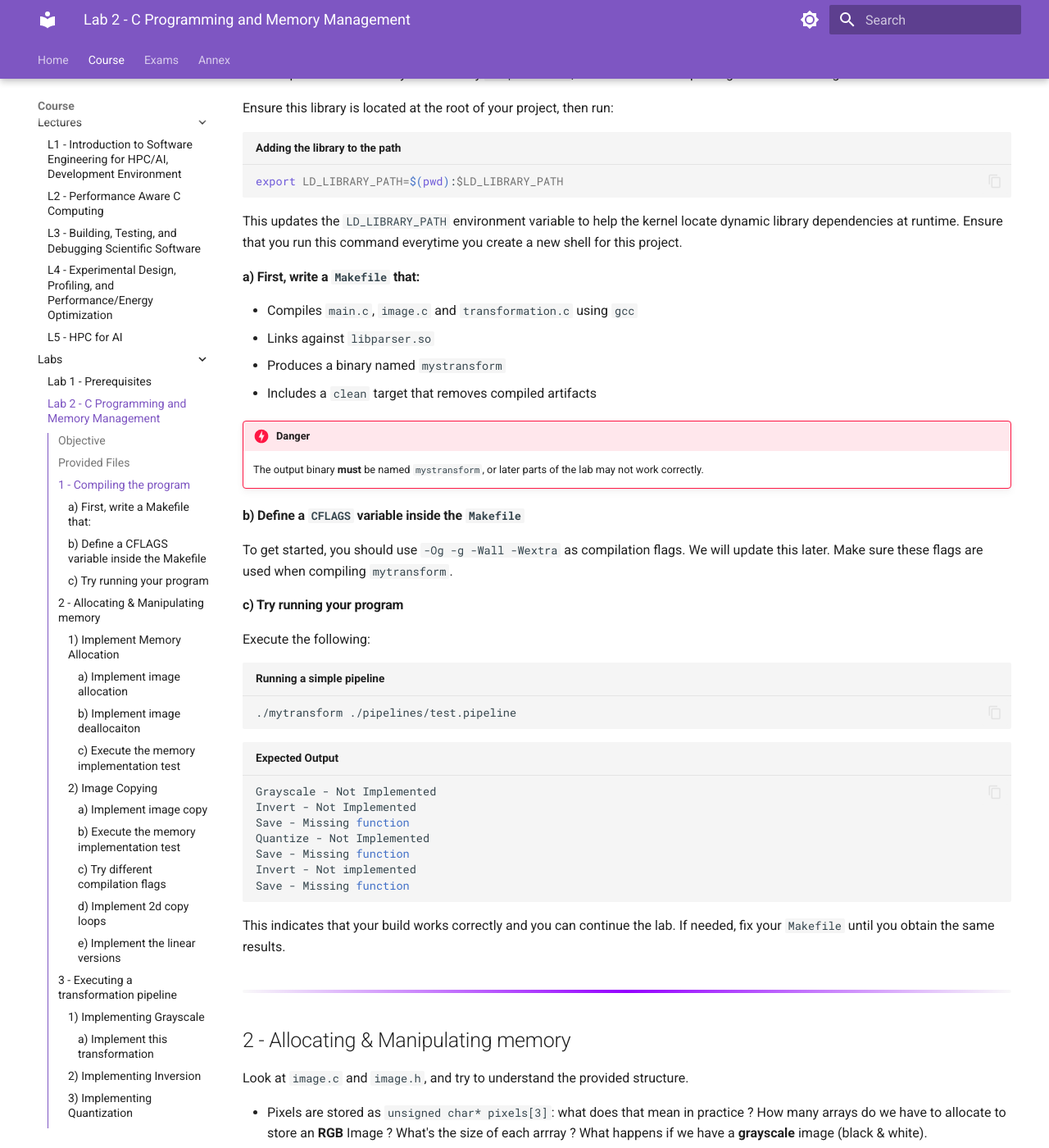
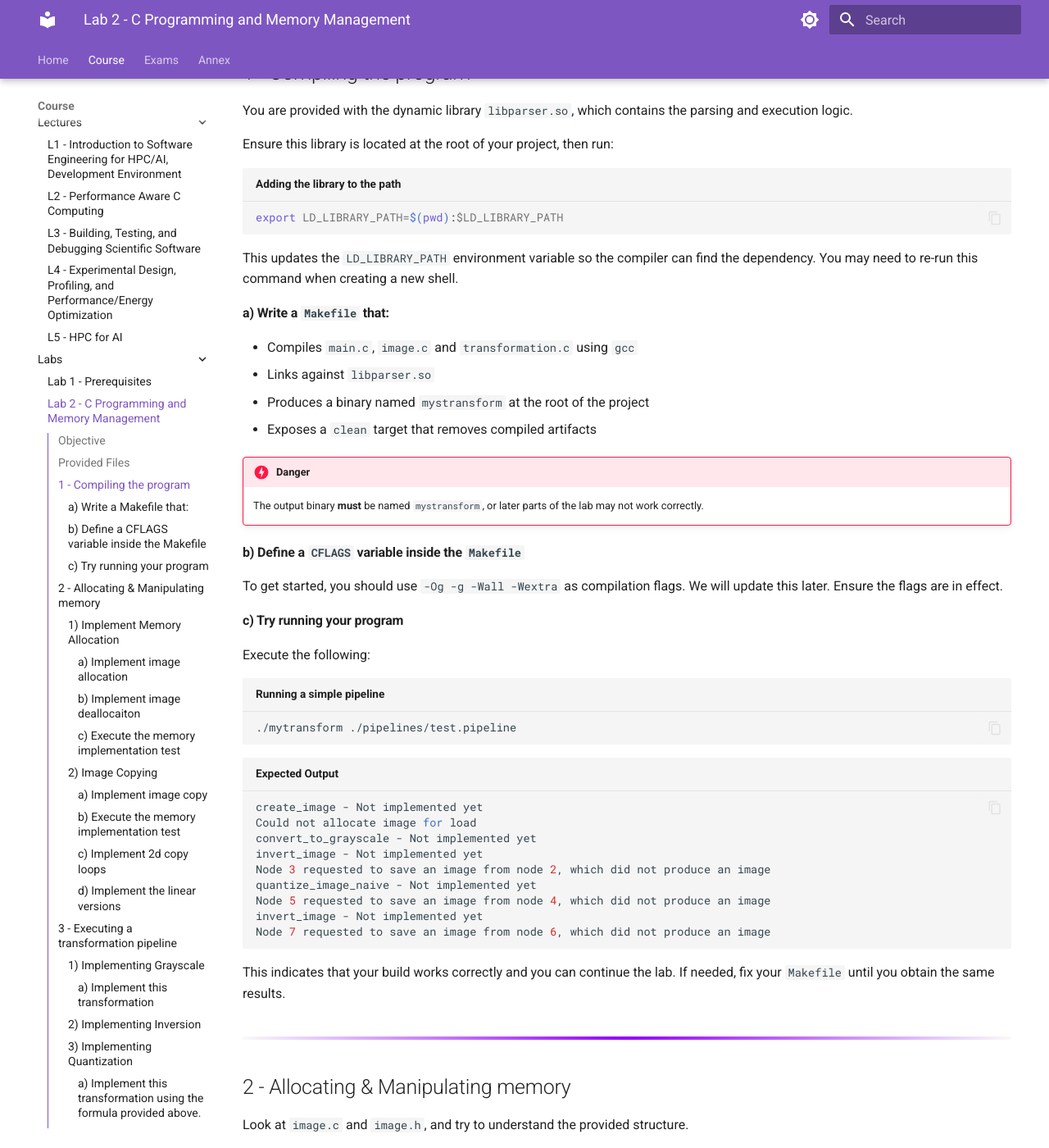
Before and after one commit to M1-CHPS/glhpc, an MkDocs documentation site: the page built from docs/lab2.md, in a window 1280 px wide and 1400 px high, scrolled down 2066 px. Shown: the whole window at 82% size. Built offline with MkDocs 1.6.1 and Material for MkDocs 9.7.7, drawn with Linux system fonts in a browser that asks for light colours; some of the changed text lies outside the part shown.

Commit message:
Refined lab2, uniformized style with lab3

````diff
--- a/docs/lab2.md
+++ b/docs/lab2.md
@@ -1,4 +1,6 @@
 # Lab 2: Performance Aware C Computing
+<hr class="gradient" />
+
 
 ### Objective
 
@@ -22,9 +24,11 @@
   <figcaption>Example Processing pipeline you will have to implement</figcaption>
 </figure>
 
+---
+
 ### Provided Files
 
-The parsing and pipeline execution logic have already been implemented so you can focus on managing memory and kernel implementations. You only need to implement the actual transformations. You are provided with a starter codebase containing the following directories and files:
+The parsing and pipeline execution logic have already been implemented so you can focus on managing memory and kernel implementations. The starter codebase contains the following directories and files:
 
 | Path                | Description                                                                 |
 |---------------------|-----------------------------------------------------------------------------|
@@ -50,22 +54,22 @@
 export LD_LIBRARY_PATH=$(pwd):$LD_LIBRARY_PATH
 ```
 
-This updates the `LD_LIBRARY_PATH` environment variable to help the kernel locate dynamic library dependencies at runtime.
-Ensure that you run this command everytime you create a new shell for this project.
+This updates the `LD_LIBRARY_PATH` environment variable so the compiler can find the dependency.
+You may need to re-run this command when creating a new shell.
 
-#### a) First, write a `Makefile` that:
+#### a) Write a `Makefile` that:
 
 - Compiles `main.c`, `image.c` and `transformation.c` using `gcc`
 - Links against `libparser.so`
-- Produces a binary named `mystransform`
-- Includes a `clean` target that removes compiled artifacts
+- Produces a binary named `mystransform` at the root of the project
+- Exposes a `clean` target that removes compiled artifacts
 
 !!! Danger
     The output binary **must** be named `mystransform`, or later parts of the lab may not work correctly.
 
 #### b) Define a `CFLAGS` variable inside the `Makefile`
 
-To get started, you should use `-Og -g -Wall -Wextra` as compilation flags. We will update this later. Make sure these flags are used when compiling `mytransform`.
+To get started, you should use `-Og -g -Wall -Wextra` as compilation flags. We will update this later. Ensure the flags are in effect.
 
 #### c) Try running your program
 
@@ -75,13 +79,15 @@
 ```
 
 ```sh title="Expected Output"
-Grayscale - Not Implemented
-Invert - Not Implemented
-Save - Missing function
-Quantize - Not Implemented
-Save - Missing function
-Invert - Not implemented
-Save - Missing function
+create_image - Not implemented yet
+Could not allocate image for load
+convert_to_grayscale - Not implemented yet
+invert_image - Not implemented yet
+Node 3 requested to save an image from node 2, which did not produce an image
+quantize_image_naive - Not implemented yet
+Node 5 requested to save an image from node 4, which did not produce an image
+invert_image - Not implemented yet
+Node 7 requested to save an image from node 6, which did not produce an image
 ```
 
 This indicates that your build works correctly and you can continue the lab. If needed, fix your `Makefile` until you obtain the same results.
@@ -120,6 +126,7 @@
 <Lots of error about copy failure>
 ```
 
+---
 
 ### 2) Image Copying
 
@@ -144,12 +151,9 @@
 Copy Test: 3000x3000x3 image -> 3524.74 MIOPS, 3.52 GB/s
 ```
 
-<div class="goingfurther-section box-section" markdown>
+<div class="optional-section box-section" markdown>
 
-#### c) Try different compilation flags
-How many GB/s did you get with `-Og` as a compilation flag ? Do you notice a difference with `-O2` ? `-O3` ?
-
-#### d) Implement 2d copy loops
+#### c) Implement 2d copy loops
 
 When copying, we have to deal with three dimensions: the channels, the width and the height.
 
@@ -169,7 +173,7 @@
 
 Now, try swapping out the loop. First iterate on `y`, then `x`, then`c`. Try all possible combinations to find which one is faster. Can you explain why ?
 
-#### e) Implement the linear versions
+#### d) Implement the linear versions
 
 While images are 3D structures (When taking the channels into account), you may have noticed that we have stored them as 2D arrays (One linear array per channel).
 Each channel is stored in ROW-MAJOR.
@@ -212,6 +216,7 @@
 
 At this stage, `output/test_grayscale.png` should contain the grayscale of `images/test.png`
 
+---
 
 ### 2) Implementing Inversion
 
@@ -222,6 +227,8 @@
 $$
 
 Where C is one of the input image channels (RGB or Grayscale). Implement this kernel in `transformation.c:invert_image(...)`.
+
+---
 
 ### 3) Implementing Quantization
 
@@ -251,7 +258,7 @@
 
 Implement this method in `transformation.c:quantize_image_lut(...)`, and be sure to correctly allocate and free the LUT.
 
-### c) Compare performance
+#### c) Compare performance
 
 Modify `transformation.c:quantize_image(...)` to either use the LUT or the naive version, and run the following code:
 ```title="Benchmarking"
@@ -275,10 +282,13 @@
 
 ```sh
 # run_all.sh <run_label>
-./run_all.sh baseline
+./run_all.sh first_version
 ```
 
-Check the resulting plots in `./results/baseline/`. Take a look at `./results/baseline/pipeline.pipeline` to understand which operations are being evaluated.
+!!! Tip
+    You should run the previous script with both the LUT and naive implementation of quantization to compare.
+
+Check the resulting plots in `./results/first_version/`. Take a look at `./results/first_version/pipeline.pipeline` to understand which operations are being evaluated.
 Re-run the benchmark after every meaningful optimization, and check `./results/comparisons.png` to see if you improved performance or not. **Tip**: play around with compilation flags.
 
 To remove a version, remove the corresponding folder in `./results`
@@ -288,6 +298,8 @@
     ```sh title="Installing python on fedora"
     sudo dnf install python3 python3-pip python3-virtualenv
     ```
+
+<hr class="gradient" />
 
 <div class="summary-section box-section" markdown>
 
````
Also changed, not shown: other parts of docs/lab2.md (+3 -3 lines), docs/lab3.md (+12 -1 lines).
